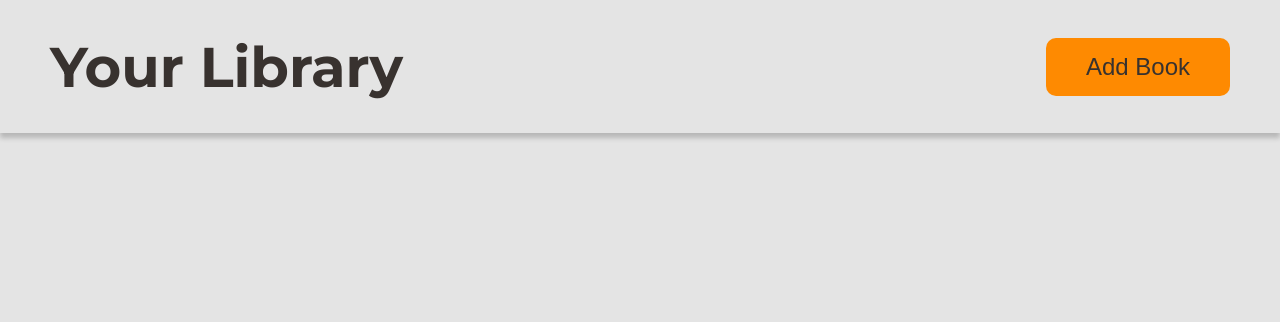
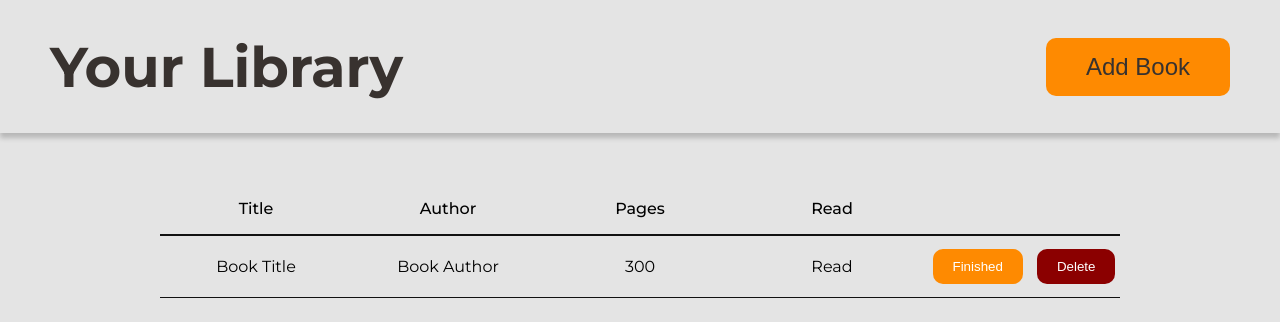
Before and after one commit to Kesslerjx/odin-library, a plain HTML site: page index.html in a window 1280 px wide. Drawn offline with Linux system fonts and the light colour scheme.

Commit message:
Add grid and template for when a book is added

```diff
--- a/index.html
+++ b/index.html
@@ -9,7 +9,7 @@
     <script src="./scripts.js" defer></script>
     <link rel="preconnect" href="https://fonts.googleapis.com">
     <link rel="preconnect" href="https://fonts.gstatic.com" crossorigin>
-    <link href="https://fonts.googleapis.com/css2?family=Montserrat:wght@400;700&display=swap" rel="stylesheet">
+    <link href="https://fonts.googleapis.com/css2?family=Montserrat:wght@400;500;700&display=swap" rel="stylesheet">
 </head>
 <body>
 
@@ -26,7 +26,25 @@
         </div>
 
         <div id="books">
+            <div class="books_grid_header">
+                <p class="grid_header">Title</p>
+                <p class="grid_header">Author</p>
+                <p class="grid_header">Pages</p>
+                <p class="grid_header">Read</p>
+            </div>
 
+            <div class="book_list" id="book_list">
+                <div class="book">
+                    <p class="book_information">Book Title</p>
+                    <p class="book_information">Book Author</p>
+                    <p class="book_information">300</p>
+                    <p class="book_information">Read</p>
+                    <div class="book_buttons">
+                        <input type="button" value="Finished" id="finished_button" class="book_button">
+                        <input type="button" value="Delete" id="delete_button" class="book_button">
+                    </div>
+                </div>
+            </div>
         </div>
 
     </main>
--- a/styles.css
+++ b/styles.css
@@ -4,13 +4,14 @@
     --accent-orange: #FE8A01;
     --dark-gray: #38322F;
     --darker-gray: #111111;
+    --dark-red: #8b0000;
 
     --button-border-radius: 10px;
+    --medium: 500;
 }
 
 body {
     margin: 0;
-    padding: 0;
     font-family: 'Montserrat', sans-serif;
     height: 100vh;
     display: grid;
@@ -40,12 +41,6 @@ header > p {
     padding: 0;
 }
 
-/* HEADER CSS */
-
-main {
-    padding: 50px;
-}
-
 #add_book_button {
     height: min-content;
     width: min-content;
@@ -58,3 +53,68 @@ main {
     align-self: center;
     justify-content: center;
 }
+
+/* HEADER CSS */
+
+main {
+    padding: 50px 0;
+    display: flex;
+    justify-content: center;
+}
+
+#books {
+    width: 75%;
+    justify-content: center;
+}
+
+.books_grid_header {
+    display: grid;
+    grid-template-columns: repeat(5, 1fr);
+    border-bottom: solid 2px var(--darker-gray);
+}
+
+.book_information {
+    text-align: center;
+    align-self: center;
+}
+
+.grid_header {
+    font-weight: var(--medium);
+    text-align: center;
+}
+
+.book_list {
+    grid-column: 1 / 5;
+    display: inherit;
+}
+
+.book {
+    display: grid;
+    grid-template-columns: repeat(5, 1fr);
+    border-bottom: solid 1px var(--darker-gray);
+    padding: 5px 0 ;
+}
+
+.book_buttons {
+    display: flex;
+    justify-content: space-around;
+    gap: 5px;
+    flex-wrap: wrap;
+}
+
+.book_button {
+    align-self: center;
+    height: min-content;
+    padding: 10px 20px;
+    border-style: none;
+    border-radius: var(--button-border-radius);
+    background-color: var(--accent-orange);
+}
+
+#finished_button, #delete_button {
+    color: white;
+}
+
+#delete_button {
+    background-color: var(--dark-red);
+}
```
